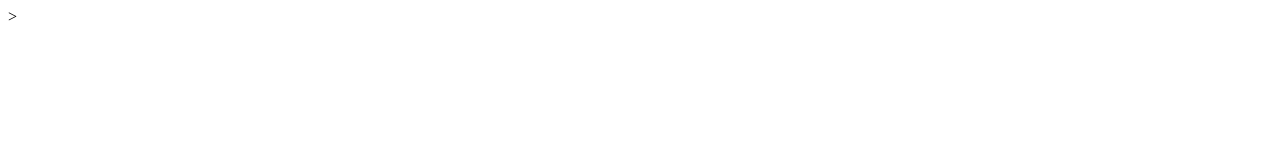
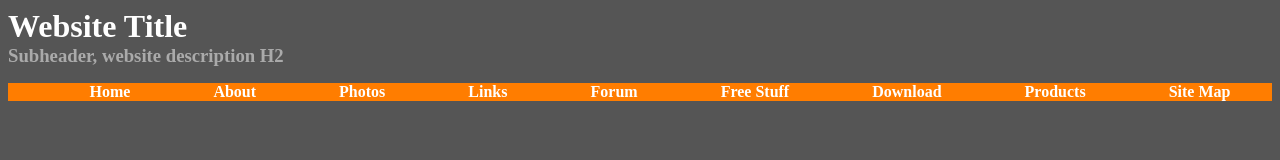
Before and after one commit to YomaraDiaz06/Prueba_Fundamentos, a plain HTML site: page index.html in a window 1280 px wide. Drawn offline with Linux system fonts and the light colour scheme.

Commit message:
yomara diaz

```diff
--- /dev/null
+++ b/css/index.css
@@ -0,0 +1,61 @@
+
+html{
+ font-family: :helvetica, sans-serif;
+
+}
+body{
+	background-color: #555555;
+}
+/*.main{
+	background-color: #FFF;
+	width: 940 px;
+	height: 800 px;
+	margin: 60px 15px 20px 30px;
+	margin: 0 auto;
+	position: relative;
+}*/
+.square{
+	height: 100px;
+	width: 100px;
+	background-color: blue;
+	position: absolute;
+	top: 50%;
+	left: 50%;
+	transform: translate(-50%, -50%);
+
+
+}
+header{
+ color: #ffffff;
+
+
+}
+h1, h3{
+	margin: 0;
+
+}
+h3{
+	opacity: 50%;
+}
+nav ul{
+	display: flex;
+	list-style:none;
+	padding: : 0;
+	justify-content: space-around;
+
+}
+
+nav {
+
+	background-color: #FF7D00;
+}
+nav ul li{
+
+	display: inline;
+	color #ffffff;
+	font-weight: bold;
+}
+nav a {
+	color: #ffffff;
+	padding: 15px;
+}
--- a/index.html
+++ b/index.html
@@ -1,9 +1,31 @@
 <!DOCTYPE html>
 <html>
 <head>
-	<title></title>
+	<title>HTML y CSS</title>
+	<link rel="stylesheet" type="text/css" href="css/index.css">
 </head>
 <body>
+ 	<header>
+ 		<h1>Website Title</h1>
+ 		 <h3>Subheader, website description H2</h3>
+ 	</header>
+ 	<div class="main">
+ 	<header>
 
+ 	<nav>
+ 		<ul>
+ 			<li>Home</li>
+ 			<li>About</li>
+ 			<li>Photos</li>
+ 			<li>Links</li>
+ 			<li>Forum</li>
+ 			<li>Free Stuff</li>
+ 			<li>Download</li>
+ 			<li>Products</li>
+ 			<li>Site Map</li>
+
+ 		</ul>
+ 	</nav>
+ 	</div>
 </body>
-</html>>
+</html>
```
